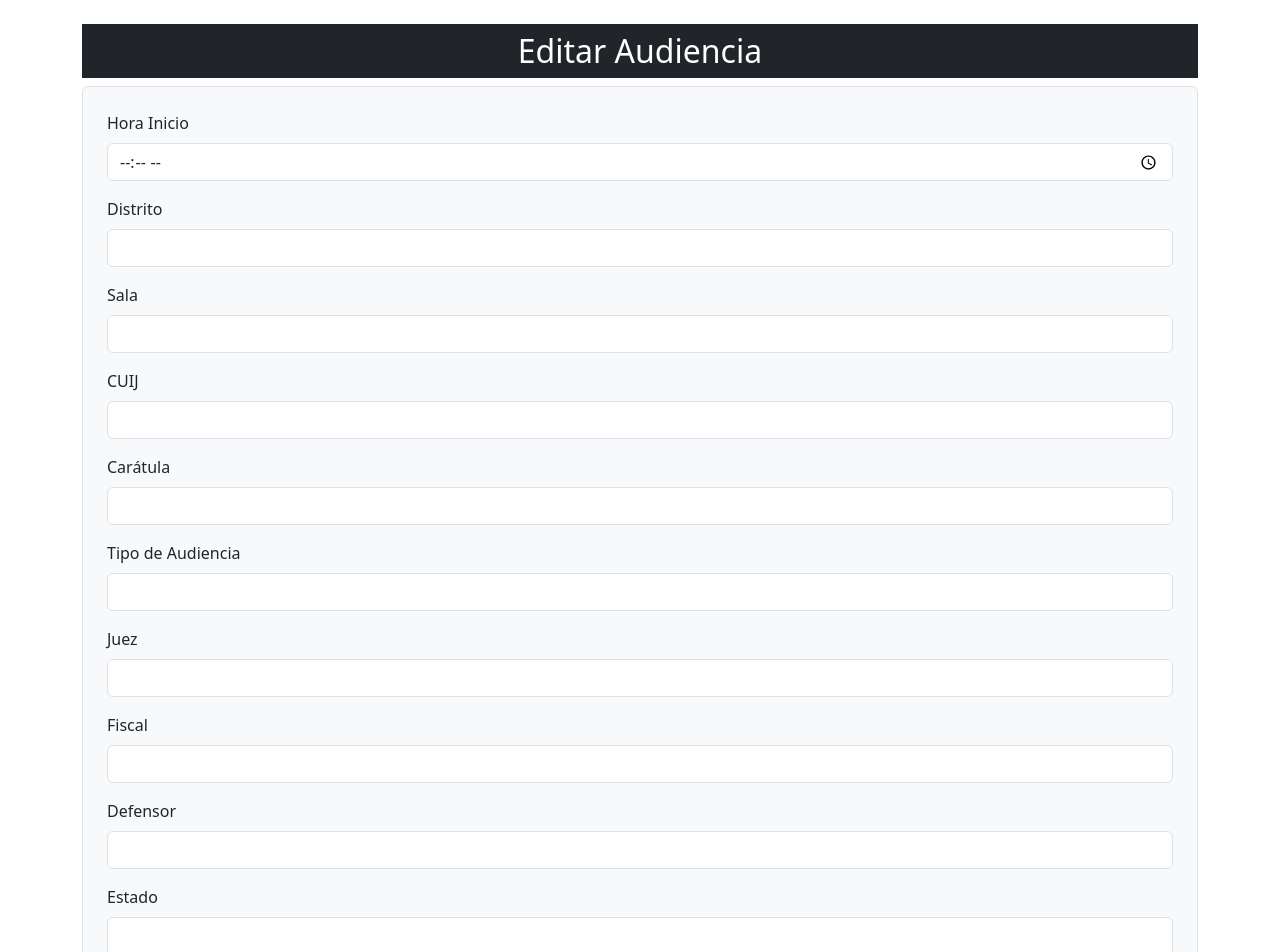
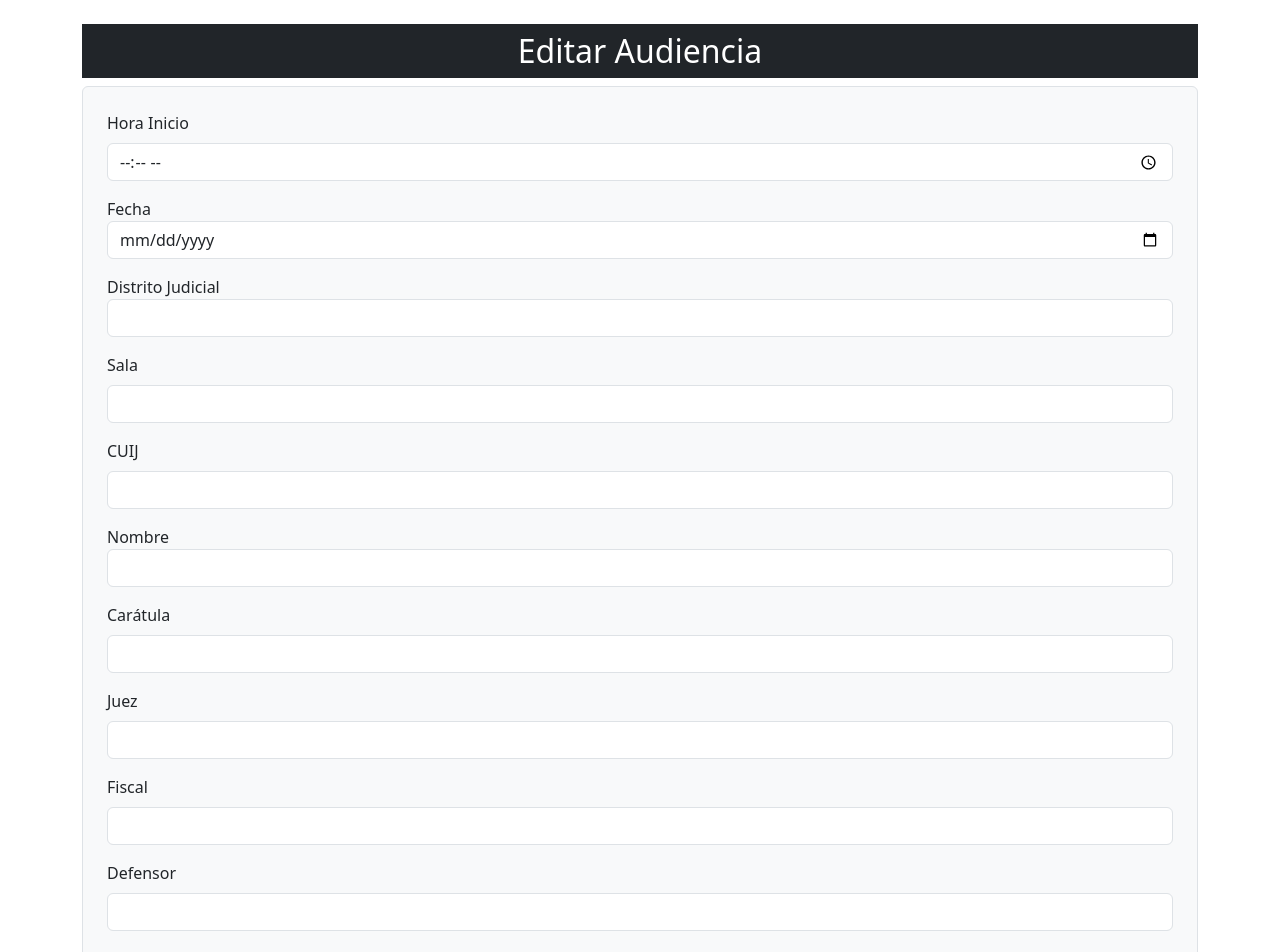
Before and after one commit to emnemeGH/Campus_audiencias, an Angular app in the folder Proyecto Audiencias/frontend/: page /editar-audiencia in a window 1280 px wide. Shown: the top 952 px of the page. Built offline with nearby package versions, Linux system fonts and the light colour scheme.

Commit message:
Editar audiencia, pipe y mucho mas

```diff
--- a/Proyecto Audiencias/frontend/src/app/app.module.ts
+++ b/Proyecto Audiencias/frontend/src/app/app.module.ts
@@ -11,6 +11,7 @@ import { CrearAudienciaComponent } from './crear-audiencia/crear-audiencia.compo
 import { HttpClientModule } from '@angular/common/http';
 import { EditarAudienciaComponent } from './editar-audiencia/editar-audiencia.component';
 import { LoginJuezComponent } from './login-juez/login-juez.component';
+import { HoraPipe } from './pipes/hora-pipe.pipe';
 
 @NgModule({
   declarations: [
@@ -20,7 +21,8 @@ import { LoginJuezComponent } from './login-juez/login-juez.component';
     ListaAudienciasComponent,
     CrearAudienciaComponent,
     EditarAudienciaComponent,
-    LoginJuezComponent
+    LoginJuezComponent,
+    HoraPipe
   ],
   imports: [
     BrowserModule,
--- a/Proyecto Audiencias/frontend/src/app/editar-audiencia/editar-audiencia.component.html
+++ b/Proyecto Audiencias/frontend/src/app/editar-audiencia/editar-audiencia.component.html
@@ -1,11 +1,13 @@
 <!DOCTYPE html>
 <html lang="es">
+
 <head>
     <meta charset="UTF-8">
     <meta name="viewport" content="width=device-width, initial-scale=1.0">
     <title>Editar Audiencia</title>
     <link href="https://cdn.jsdelivr.net/npm/bootstrap@5.3.0/dist/css/bootstrap.min.css" rel="stylesheet">
 </head>
+
 <body>
     <div class="container mt-4">
         <h2 class="text-center bg-dark text-white p-2">Editar Audiencia</h2>
@@ -13,52 +15,139 @@
         <form (ngSubmit)="guardarCambios()" class="p-4 bg-light border rounded">
             <div class="mb-3">
                 <label class="form-label">Hora Inicio</label>
-                <input type="time" [(ngModel)]="audiencia.hora" name="hora" class="form-control">
+                <input type="time" [(ngModel)]="audiencia.aud_hora" name="hora" class="form-control" required>
             </div>
             <div class="mb-3">
-                <label class="form-label">Distrito</label>
-                <select [(ngModel)]="audiencia.distrito" name="distrito" class="form-control">
-                    <option value="03 Venado Tuerto">03 Venado Tuerto</option>
-                    <option value="04 Reconquista">04 Reconquista</option>
-                    <option value="11 San Jorge">11 San Jorge</option>
+                <label>Fecha</label>
+                <input type="date" [(ngModel)]="audiencia.aud_fecha" name="fecha" class="form-control" required>
+            </div>
+            <div class="mb-3">
+                <label>Distrito Judicial</label>
+                    <select [(ngModel)]="audiencia.sal_id.distrito.dis_nombre"
+                        name="audiencia.sal_id.distrito.dis_nombre" class="form-control" required>
+                        <option value="">Seleccione</option>
+                        <option value="Distrito Capital">Distrito Capital</option>
+                        <option value="Distrito Sur">Distrito Sur</option>
+                        <option value="Distrito Norte">Distrito Norte</option>
+                    </select>
+            </div>
+
+            <div class="mb-3">
+                <label class="form-label">Sala</label>
+                <select [(ngModel)]="audiencia.sal_id.sal_id" name="sal_id" class="form-control" required>
+                    <option value="">Seleccione</option>
+
+                    <!-- Distrito Capital -->
+                    <option *ngIf="audiencia.sal_id.distrito.dis_nombre === 'Distrito Capital'" [value]="1">Sala
+                        Penal 1</option>
+                    <option *ngIf="audiencia.sal_id.distrito.dis_nombre === 'Distrito Capital'" [value]="2">Sala
+                        Civil 1</option>
+                    <option *ngIf="audiencia.sal_id.distrito.dis_nombre === 'Distrito Capital'" [value]="3">Sala
+                        Familia 1</option>
+                    <option *ngIf="audiencia.sal_id.distrito.dis_nombre === 'Distrito Capital'" [value]="4">Cámara
+                        Gessel 1</option>
+
+                    <!-- Distrito Sur -->
+                    <option *ngIf="audiencia.sal_id.distrito.dis_nombre === 'Distrito Sur'" [value]="5">Sala Penal 2
+                    </option>
+                    <option *ngIf="audiencia.sal_id.distrito.dis_nombre === 'Distrito Sur'" [value]="6">Sala Civil 2
+                    </option>
+                    <option *ngIf="audiencia.sal_id.distrito.dis_nombre === 'Distrito Sur'" [value]="7">Sala Familia
+                        2</option>
+                    <option *ngIf="audiencia.sal_id.distrito.dis_nombre === 'Distrito Sur'" [value]="8">Cámara
+                        Gessel 2</option>
+
+                    <!-- Distrito Norte -->
+                    <option *ngIf="audiencia.sal_id.distrito.dis_nombre === 'Distrito Norte'" [value]="9">Sala Penal
+                        3</option>
+                    <option *ngIf="audiencia.sal_id.distrito.dis_nombre === 'Distrito Norte'" [value]="10">Sala
+                        Civil 3</option>
+                    <option *ngIf="audiencia.sal_id.distrito.dis_nombre === 'Distrito Norte'" [value]="11">Sala
+                        Familia 3</option>
+                    <option *ngIf="audiencia.sal_id.distrito.dis_nombre === 'Distrito Norte'" [value]="12">Cámara
+                        Gessel 3</option>
                 </select>
             </div>
             <div class="mb-3">
-                <label class="form-label">Sala</label>
-                <input type="text" [(ngModel)]="audiencia.sala" name="sala" class="form-control">
+                <label class="form-label">CUIJ</label>
+                <input type="number" [(ngModel)]="audiencia.aud_cuij" name="cuij" class="form-control" required>
             </div>
             <div class="mb-3">
-                <label class="form-label">CUIJ</label>
-                <input type="text" [(ngModel)]="audiencia.cuij" name="cuij" class="form-control">
+                <label>Nombre</label>
+                <input type="text" [(ngModel)]="audiencia.aud_nombre" name="nombre" class="form-control" required>
             </div>
             <div class="mb-3">
                 <label class="form-label">Carátula</label>
-                <input type="text" [(ngModel)]="audiencia.caratula" name="caratula" class="form-control">
-            </div>
-            <div class="mb-3">
-                <label class="form-label">Tipo de Audiencia</label>
-                <input type="text" [(ngModel)]="audiencia.tipo" name="tipo" class="form-control">
+                <input type="text" [(ngModel)]="audiencia.aud_caratula" name="caratula" class="form-control">
             </div>
             <div class="mb-3">
                 <label class="form-label">Juez</label>
-                <input type="text" [(ngModel)]="audiencia.juez" name="juez" class="form-control">
+                <select [(ngModel)]="audiencia.aud_juez" name="juez" class="form-control" required>
+                    <option value="">Seleccione</option>
+                    <option *ngIf="audiencia.sal_id.distrito.dis_nombre === 'Distrito Capital'" value="1">Juez1 Dist1
+                    </option>
+                    <option *ngIf="audiencia.sal_id.distrito.dis_nombre === 'Distrito Capital'" value="2">Juez2 Dist1
+                    </option>
+
+                    <option *ngIf="audiencia.sal_id.distrito.dis_nombre === 'Distrito Sur'" value="7">Juez1 Dist2
+                    </option>
+                    <option *ngIf="audiencia.sal_id.distrito.dis_nombre === 'Distrito Sur'" value="8">Juez2 Dist2
+                    </option>
+
+                    <option *ngIf="audiencia.sal_id.distrito.dis_nombre === 'Distrito Norte'" value="13">Juez1 Dist3
+                    </option>
+                    <option *ngIf="audiencia.sal_id.distrito.dis_nombre === 'Distrito Norte'" value="14">Juez2 Dist3
+                    </option>
+                </select>
             </div>
             <div class="mb-3">
                 <label class="form-label">Fiscal</label>
-                <input type="text" [(ngModel)]="audiencia.fiscal" name="fiscal" class="form-control">
+                <select [(ngModel)]="audiencia.aud_fiscal" name="fiscal" class="form-control" required>
+                    <option value="">Seleccione</option>
+                    <option *ngIf="audiencia.sal_id.distrito.dis_nombre === 'Distrito Capital'" value="3">Fiscal1 Dist1
+                    </option>
+                    <option *ngIf="audiencia.sal_id.distrito.dis_nombre === 'Distrito Capital'" value="4">Fiscal2 Dist1
+                    </option>
+
+                    <option *ngIf="audiencia.sal_id.distrito.dis_nombre === 'Distrito Sur'" value="9">Fiscal1 Dist2
+                    </option>
+                    <option *ngIf="audiencia.sal_id.distrito.dis_nombre === 'Distrito Sur'" value="10">Fiscal2 Dist2
+                    </option>
+
+                    <option *ngIf="audiencia.sal_id.distrito.dis_nombre === 'Distrito Norte'" value="15">Fiscal1 Dist3
+                    </option>
+                    <option *ngIf="audiencia.sal_id.distrito.dis_nombre === 'Distrito Norte'" value="16">Fiscal2 Dist3
+                    </option>
+                </select>
             </div>
             <div class="mb-3">
                 <label class="form-label">Defensor</label>
-                <input type="text" [(ngModel)]="audiencia.defensor" name="defensor" class="form-control">
+                <select [(ngModel)]="audiencia.aud_defensor" name="defensor" class="form-control" required>
+                    <option value="">Seleccione</option>
+                    <option *ngIf="audiencia.sal_id.distrito.dis_nombre === 'Distrito Capital'" value="5">Defensor1 Dist1
+                    </option>
+                    <option *ngIf="audiencia.sal_id.distrito.dis_nombre === 'Distrito Capital'" value="6">Defensor2 Dist1
+                    </option>
+
+                    <option *ngIf="audiencia.sal_id.distrito.dis_nombre === 'Distrito Sur'" value="11">Defensor1 Dist2
+                    </option>
+                    <option *ngIf="audiencia.sal_id.distrito.dis_nombre === 'Distrito Sur'" value="12">Defensor2 Dist2
+                    </option>
+
+                    <option *ngIf="audiencia.sal_id.distrito.dis_nombre === 'Distrito Norte'" value="17">Defensor1 Dist3
+                    </option>
+                    <option *ngIf="audiencia.sal_id.distrito.dis_nombre === 'Distrito Norte'" value="18">Defensor2 Dist3
+                    </option>
+                </select>
             </div>
             <div class="mb-3">
                 <label class="form-label">Estado</label>
-                <select [(ngModel)]="audiencia.estado" name="estado" class="form-control">
-                    <option value="REALIZADA">REALIZADA</option>
-                    <option value="EN HORARIO">EN HORARIO</option>
-                    <option value="DEMORADA">DEMORADA</option>
-                    <option value="SUSPENDIDA">SUSPENDIDA</option>
-                </select>
+                    <select [(ngModel)]="audiencia.aud_tipo" name="tipo" class="form-control" required>
+                        <option value="Realizada">Realizada</option>
+                        <option value="Programada">Programada</option>
+                        <option value="Demorada">Demorada</option>
+                        <option value="Suspendida">Suspendida</option>
+                    </select>
             </div>
 
             <div class="d-flex justify-content-between mt-4">
--- a/Proyecto Audiencias/frontend/src/app/editar-audiencia/editar-audiencia.component.ts
+++ b/Proyecto Audiencias/frontend/src/app/editar-audiencia/editar-audiencia.component.ts
@@ -1,6 +1,36 @@
 import { Component, OnInit } from '@angular/core';
 import { ActivatedRoute, Router } from '@angular/router';
 import { AudienciaService } from '../services/audiencia.service';
+
+export interface Audiencia {
+  aud_id?: number;  // ID autoincremental
+  aud_nombre?: string;
+  aud_usrins?: number;
+  aud_fecins?: string;
+  aud_usrmod?: number;
+  aud_fecmod?: string;
+  aud_estado?: boolean;
+  aud_tipo?: 'Demorada' | 'Programada' | 'Realziada' | 'Suspendida';
+  sal_id:  {
+    sal_id: undefined | number,
+    sal_nombre?: string,
+    distrito: {
+      dis_id: undefined | number,
+      dis_nombre: undefined | string,
+  }
+  };
+  aud_fecha?: string;
+  aud_hora?: string;
+  aud_duracion?: string;
+  aud_cuij?: number;
+  aud_caratula?: string;
+};
+
+export interface AudienciaForm extends Audiencia {
+  aud_juez?: number;
+  aud_fiscal?: number;
+  aud_defensor?: number;
+}
 
 @Component({
   selector: 'app-editar-audiencia',
@@ -8,7 +38,19 @@ import { AudienciaService } from '../services/audiencia.service';
   styleUrls: ['./editar-audiencia.component.css']
 })
 export class EditarAudienciaComponent implements OnInit {
-  audiencia: any = {};
+  audiencia: AudienciaForm = {
+      sal_id: {
+        sal_id: undefined,
+        sal_nombre: undefined,
+        distrito: {
+          dis_id: undefined,
+          dis_nombre: undefined
+        }
+      },
+      aud_juez: undefined,
+      aud_fiscal: undefined,
+      aud_defensor: undefined
+    };
 
   constructor(
     private audienciaService: AudienciaService,
@@ -31,15 +73,26 @@ export class EditarAudienciaComponent implements OnInit {
   }
 
   guardarCambios() {
-    this.audienciaService.editarAudiencia(this.audiencia).subscribe(
-      () => {
-        alert('Cambios guardados correctamente.');
-        this.router.navigate(['/audiencias']);
-      },
-      error => {
-        console.error('Error al guardar cambios:', error);
-        alert('Hubo un error al guardar los cambios.');
+    // Para reiniciar el ID: ALTER TABLE audiencia AUTO_INCREMENT = 5; Primero se deben borrar todas las audiencias no deseas y luego setear el id que queremos que arranque desde.
+    console.log('Datos a enviar:', this.audiencia);
+    this.audienciaService.editarAudiencia(this.audiencia).subscribe((nuevaAudiencia) => {
+      const audienciaId = nuevaAudiencia.aud_id;
+
+      // Crear relaciones en AUDIENCIA_EXT para juez, fiscal y defensor
+      if (this.audiencia.aud_juez) {
+        this.audienciaService.agregarRelacionAudienciaAutoridad(audienciaId, this.audiencia.aud_juez)
+          .subscribe();
       }
-    );
+      if (this.audiencia.aud_fiscal) {
+        this.audienciaService.agregarRelacionAudienciaAutoridad(audienciaId, this.audiencia.aud_fiscal)
+          .subscribe();
+      }
+      if (this.audiencia.aud_defensor) {
+        this.audienciaService.agregarRelacionAudienciaAutoridad(audienciaId, this.audiencia.aud_defensor)
+          .subscribe();
+      }
+
+      this.router.navigate(['/lista-audiencias']);
+    });
   }
 }
--- a/Proyecto Audiencias/frontend/src/app/lista-audiencias/lista-audiencias.component.css
+++ b/Proyecto Audiencias/frontend/src/app/lista-audiencias/lista-audiencias.component.css
@@ -34,7 +34,7 @@ body {
     padding-bottom: var(--bs-navbar-brand-padding-y);
     margin-right: var(--bs-navbar-brand-margin-end);
     font-size: var(--bs-navbar-brand-font-size);
-    color: #fff;
+    color: #fff !important;
     text-decoration: none;
     white-space: nowrap;
 }
--- a/Proyecto Audiencias/frontend/src/app/services/audiencia.service.ts
+++ b/Proyecto Audiencias/frontend/src/app/services/audiencia.service.ts
@@ -23,7 +23,7 @@ export class AudienciaService {
   }
 
   editarAudiencia(audiencia: any): Observable<any> {
-    return this.http.put<any>(`${this.apiUrl}/${audiencia.id}`, audiencia);
+    return this.http.put<any>(`${this.apiUrl}/${audiencia.aud_id}`, audiencia);
   }
 
   getAutoridadesPorAudiencia(id: number): Observable<any[]> {
```
Also changed, not shown: Proyecto Audiencias/frontend/src/app/lista-audiencias/lista-audiencias.component.html (+9 -3 lines), Proyecto Audiencias/frontend/src/app/pipes/hora-pipe.pipe.ts (added, +12 -0 lines), 1 other file (tests, documents, lock files or other folders).
